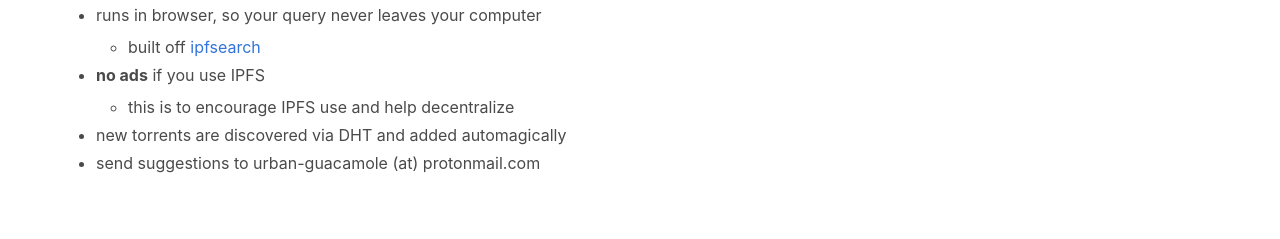
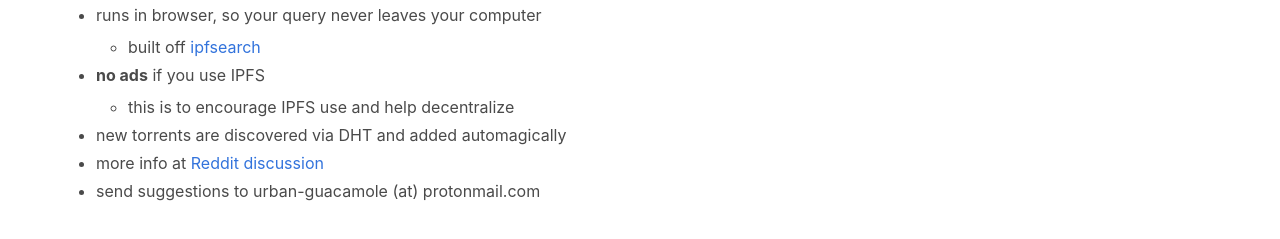
Before and after one commit to urbanguacamole/torrent-paradise, a plain HTML site: page website/about.pug in a window 1280 px wide. Shown: the part 153-392 px from the top of the page. Drawn offline with nearby package versions, Linux system fonts and the light colour scheme; files that its build step writes are made by us from their sources.

Commit message:
Update about page

```diff
--- a/website/about.pug
+++ b/website/about.pug
@@ -10,4 +10,5 @@ include head.html
             ul
                 li this is to encourage IPFS use and help decentralize
         li new torrents are discovered via DHT and added automagically
+        li more info at #[a(href="https://www.reddit.com/r/torrents/comments/afibhh/i_made_a_decentralized_torrent_search_site_with/") Reddit discussion]
         li send suggestions to urban-guacamole (at) protonmail.com
```
